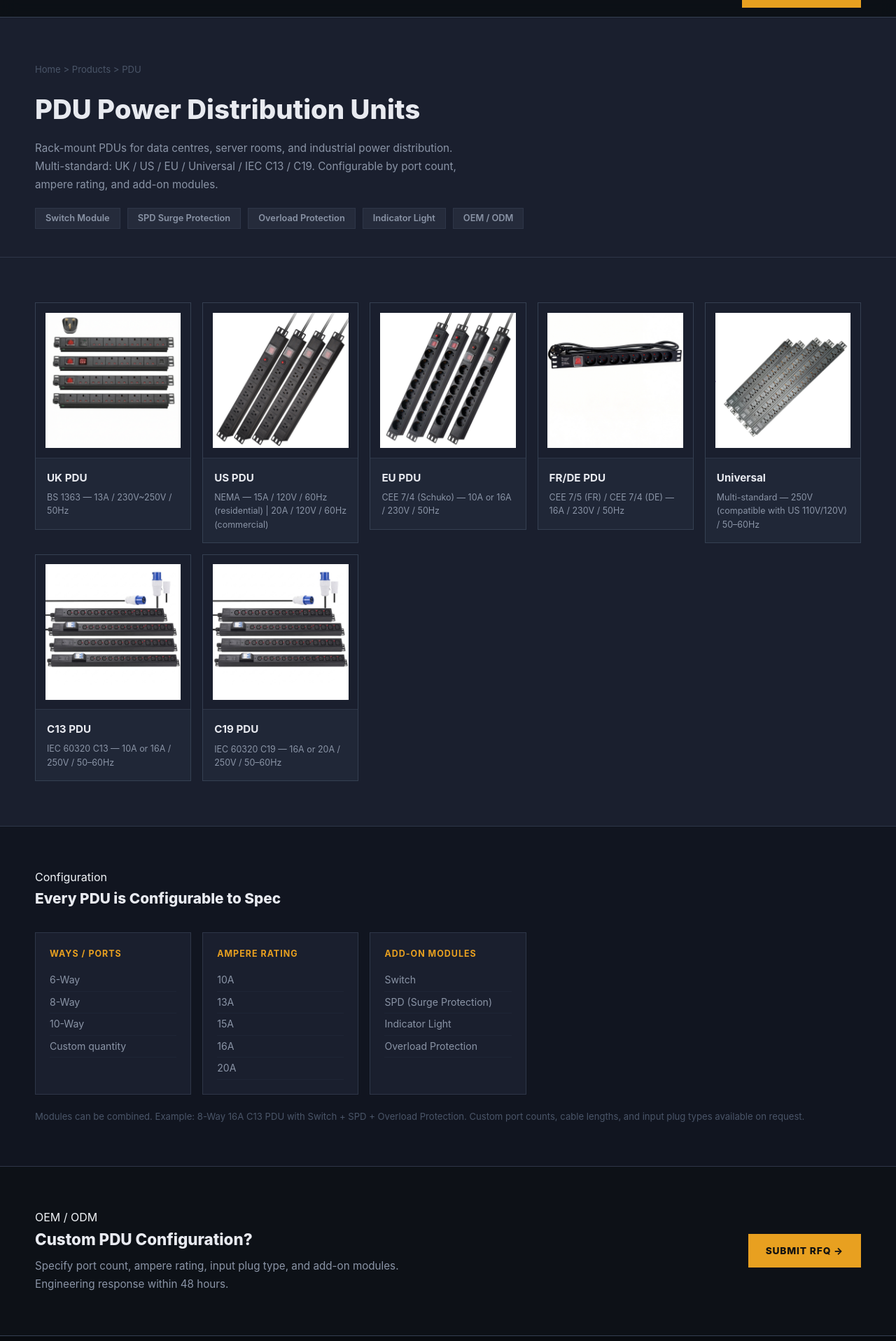
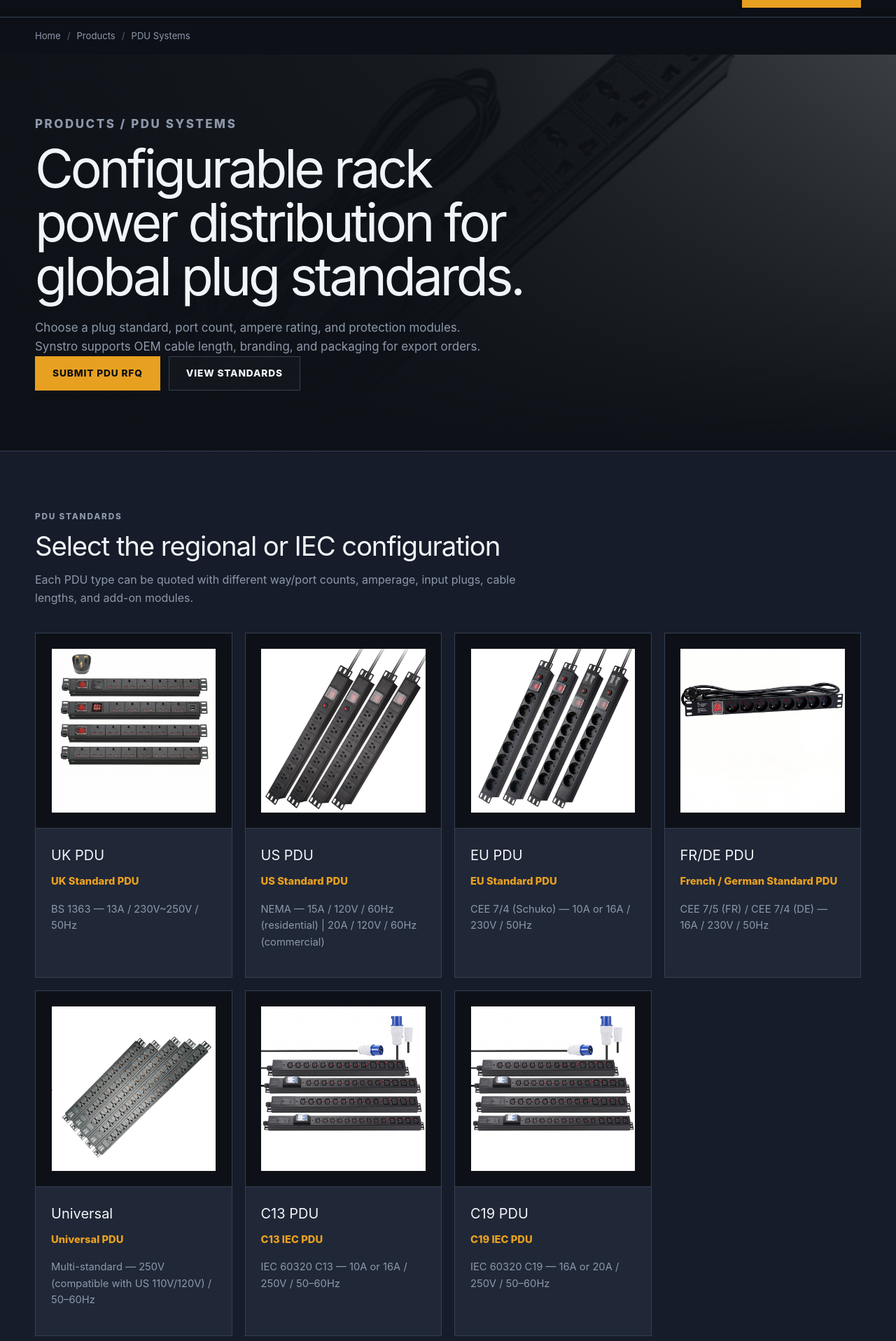
Before and after one commit to pangdahai0920/synstro-xyz, a Next.js app: page /products/pdu in a window 1280 px wide. Shown: the part 44-1960 px from the top of the page at 70% size. Built offline with nearby package versions, Linux system fonts and the light colour scheme.

Commit message:
Refactor PDU listing page

```diff
--- a/src/pages/products/pdu/index.jsx
+++ b/src/pages/products/pdu/index.jsx
@@ -1,103 +1,79 @@
 import Layout from '../../../components/Layout'
-import Link from 'next/link'
-import { pduTypes } from '../../../data/pdu'
+import { Breadcrumbs, CtaBand, PageHero, ProductCard, SectionHeader } from '../../../components/ui'
+import { pduConfig, pduTypes } from '../../../data/pdu'
 
 export default function PduIndex() {
   return (
     <Layout
-      title="PDU Power Distribution Units — UK, US, EU, Universal, C13, C19 | Synstro"
-      description="Rack-mount PDU for data centres and server rooms. UK, US, EU, Universal, C13/C19 IEC. 6-Way to custom. Switch, SPD, overload protection add-ons. OEM/ODM."
+      title="PDU Power Distribution Units | UK, US, EU, Universal, C13 and C19"
+      description="Rack-mount PDU systems for data centers and server rooms. UK, US, EU, FR/DE, Universal, C13 and C19 configurations with switch, SPD and overload modules."
     >
-      {/* Page header */}
-      <section style={{ padding: '64px 0 40px', background: '#1a1f2e', borderBottom: '1px solid #2e3648' }}>
+      <div className="container">
+        <Breadcrumbs items={[{ label: 'Products', href: '/products/' }, { label: 'PDU Systems' }]} />
+      </div>
+      <PageHero
+        eyebrow="Products / PDU Systems"
+        title="Configurable rack power distribution for global plug standards."
+        text="Choose a plug standard, port count, ampere rating, and protection modules. Synstro supports OEM cable length, branding, and packaging for export orders."
+        image="/images/pdu/pdu-universal.jpg"
+      >
+        <div className="button-row">
+          <a href="/contact/" className="btn-primary">Submit PDU RFQ</a>
+          <a href="#standards" className="btn-secondary">View Standards</a>
+        </div>
+      </PageHero>
+
+      <section id="standards" className="section">
         <div className="container">
-          <nav style={{ fontSize: '0.82rem', color: '#4a5568', marginBottom: 16 }}>
-            <Link href="/" style={{ color: '#4a5568' }}>Home</Link>
-            {' > '}
-            <Link href="/products/" style={{ color: '#4a5568' }}>Products</Link>
-            {' > '}PDU
-          </nav>
-          <h1 style={{ fontSize: 'clamp(1.6rem, 3vw, 2.4rem)', fontWeight: 800, color: '#e8eaf0', marginBottom: 12 }}>
-            PDU Power Distribution Units
-          </h1>
-          <p style={{ color: '#8a94a6', fontSize: '0.95rem', maxWidth: 640, lineHeight: 1.7 }}>
-            Rack-mount PDUs for data centres, server rooms, and industrial power distribution.
-            Multi-standard: UK / US / EU / Universal / IEC C13 / C19. Configurable by port count, ampere rating, and add-on modules.
-          </p>
-          <div style={{ display: 'flex', gap: 10, flexWrap: 'wrap', marginTop: 20 }}>
-            {['Switch Module', 'SPD Surge Protection', 'Overload Protection', 'Indicator Light', 'OEM / ODM'].map(b => (
-              <span key={b} style={{ padding: '4px 14px', background: '#252b3b', border: '1px solid #2e3648', fontSize: '0.8rem', color: '#8a94a6', fontWeight: 600 }}>{b}</span>
+          <SectionHeader
+            eyebrow="PDU Standards"
+            title="Select the regional or IEC configuration"
+            text="Each PDU type can be quoted with different way/port counts, amperage, input plugs, cable lengths, and add-on modules."
+          />
+          <div className="grid-4">
+            {pduTypes.map((product) => (
+              <ProductCard
+                key={product.slug}
+                href={`/products/pdu/${product.slug}/`}
+                image={product.image}
+                title={product.shortName}
+                meta={product.name}
+                text={product.standard}
+              />
             ))}
           </div>
         </div>
       </section>
 
-      {/* PDU type grid */}
-      <section style={{ padding: '64px 0', background: '#1a1f2e' }}>
+      <section className="section section--dark">
         <div className="container">
-          <div style={{ display: 'grid', gridTemplateColumns: 'repeat(auto-fill, minmax(220px, 1fr))', gap: 16 }}>
-            {pduTypes.map(p => (
-              <Link key={p.slug} href={'/products/pdu/' + p.slug + '/'} style={{ display: 'block', textDecoration: 'none' }}>
-                <div className="product-card">
-                  {/* Image */}
-                  <div style={{ background: '#1a1f2e', aspectRatio: '1', display: 'flex', alignItems: 'center', justifyContent: 'center', overflow: 'hidden', borderBottom: '1px solid #2e3648' }}>
-                    <img src={p.image} alt={p.name} style={{ width: '88%', height: '88%', objectFit: 'contain' }} />
-                  </div>
-                  {/* Info */}
-                  <div style={{ padding: 16 }}>
-                    <div style={{ fontWeight: 700, color: '#e8eaf0', fontSize: '0.95rem', marginBottom: 6 }}>{p.shortName}</div>
-                    <div style={{ fontSize: '0.78rem', color: '#8a94a6', lineHeight: 1.55 }}>{p.standard}</div>
-                  </div>
-                </div>
-              </Link>
-            ))}
+          <SectionHeader
+            eyebrow="Configuration"
+            title="Common options for RFQ"
+            text="Use these options as a baseline. Custom port counts and mixed C13/C19 configurations are available on request."
+          />
+          <div className="grid-3">
+            <div className="info-card">
+              <h3>Ways / Ports</h3>
+              <ul className="clean-list">{pduConfig.ways.map((item) => <li key={item.value}>{item.label}</li>)}</ul>
+            </div>
+            <div className="info-card">
+              <h3>Ampere Rating</h3>
+              <ul className="clean-list">{pduConfig.amperes.map((item) => <li key={item.value}>{item.label}</li>)}</ul>
+            </div>
+            <div className="info-card">
+              <h3>Add-on Modules</h3>
+              <ul className="clean-list">{pduConfig.modules.map((item) => <li key={item.value}>{item.label}</li>)}</ul>
+            </div>
           </div>
         </div>
       </section>
 
-      {/* SKU configurator explainer */}
-      <section style={{ padding: '60px 0', background: '#111520', borderTop: '1px solid #2e3648' }}>
-        <div className="container">
-          <div className="section-label">Configuration</div>
-          <h2 style={{ fontSize: '1.3rem', fontWeight: 800, color: '#e8eaf0', marginBottom: 32 }}>
-            Every PDU is Configurable to Spec
-          </h2>
-          <div style={{ display: 'grid', gridTemplateColumns: 'repeat(auto-fill, minmax(200px, 1fr))', gap: 16 }}>
-            {[
-              { title: 'Ways / Ports', items: ['6-Way', '8-Way', '10-Way', 'Custom quantity'] },
-              { title: 'Ampere Rating', items: ['10A', '13A', '15A', '16A', '20A'] },
-              { title: 'Add-on Modules', items: ['Switch', 'SPD (Surge Protection)', 'Indicator Light', 'Overload Protection'] },
-            ].map(col => (
-              <div key={col.title} style={{ background: '#1a1f2e', border: '1px solid #2e3648', padding: 20 }}>
-                <div style={{ fontSize: '0.78rem', color: '#e8a020', fontWeight: 700, letterSpacing: '0.08em', textTransform: 'uppercase', marginBottom: 12 }}>{col.title}</div>
-                {col.items.map(item => (
-                  <div key={item} style={{ fontSize: '0.88rem', color: '#8a94a6', padding: '4px 0', borderBottom: '1px solid #1e2535' }}>{item}</div>
-                ))}
-              </div>
-            ))}
-          </div>
-          <p style={{ color: '#4a5568', fontSize: '0.82rem', marginTop: 20, lineHeight: 1.7 }}>
-            Modules can be combined. Example: 8-Way 16A C13 PDU with Switch + SPD + Overload Protection.
-            Custom port counts, cable lengths, and input plug types available on request.
-          </p>
-        </div>
-      </section>
-
-      {/* RFQ CTA */}
-      <section style={{ background: '#0d1117', padding: '60px 0', borderTop: '1px solid #2e3648' }}>
-        <div className="container" style={{ display: 'flex', gap: 40, alignItems: 'center', justifyContent: 'space-between', flexWrap: 'wrap' }}>
-          <div>
-            <div className="section-label">OEM / ODM</div>
-            <h2 style={{ fontSize: '1.4rem', fontWeight: 800, color: '#e8eaf0', marginBottom: 8 }}>
-              Custom PDU Configuration?
-            </h2>
-            <p style={{ color: '#8a94a6', fontSize: '0.95rem', maxWidth: 520, lineHeight: 1.7 }}>
-              Specify port count, ampere rating, input plug type, and add-on modules. Engineering response within 48 hours.
-            </p>
-          </div>
-          <Link href="/contact/" className="btn-primary">Submit RFQ &rarr;</Link>
-        </div>
-      </section>
+      <CtaBand
+        title="Need a custom PDU configuration?"
+        text="Send plug standard, way/port count, amperage, module requirements, cable length, quantity, and target delivery date."
+        buttonText="Submit PDU RFQ"
+      />
     </Layout>
   )
 }
```
